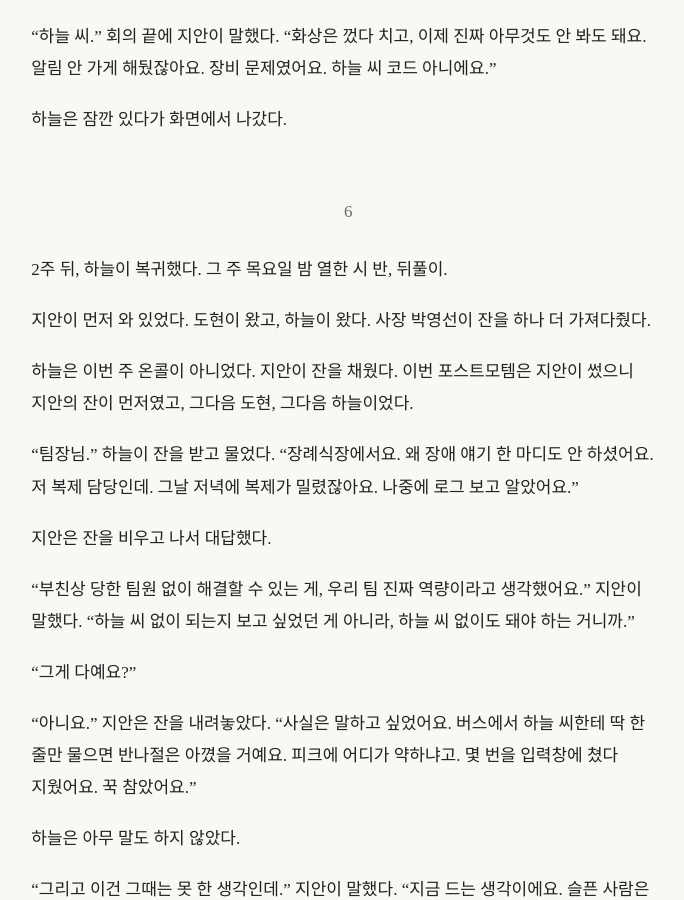
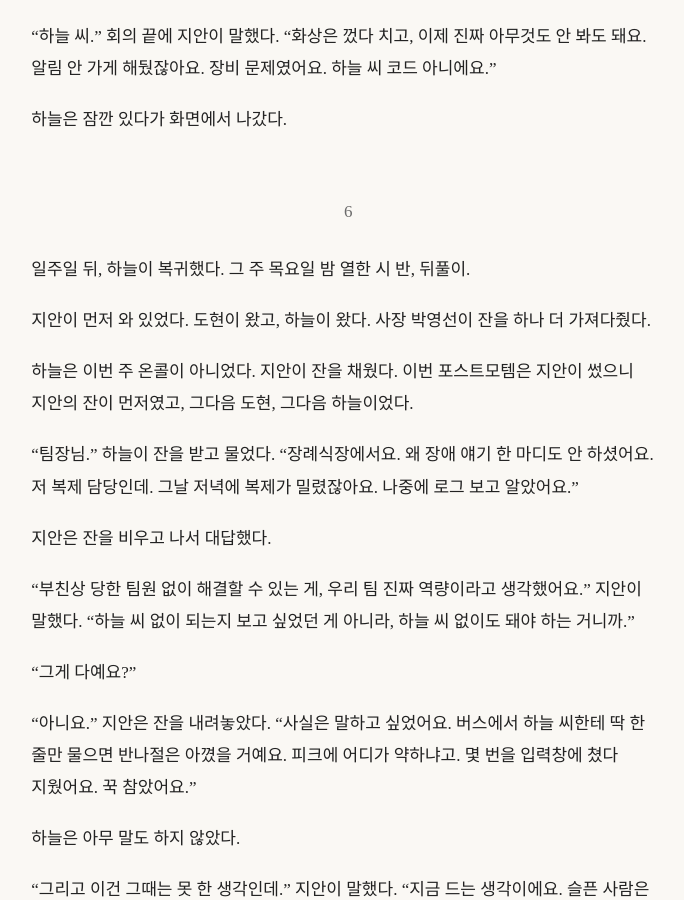
Before and after one commit to benelog/postmortem, a Jekyll site: the page built from _episodes/episode-9.md, in a window 1280 px wide and 900 px high, scrolled down 5285 px. Shown: the whole window, without its empty margins (290-974 px from the left). Built offline with Jekyll 4.4.1, drawn with Linux system fonts in a browser that asks for light colours.

Commit message:
9화 수정: 하늘 휴가 기간 2주에서 1주로 단축

```diff
--- a/_episodes/episode-9.md
+++ b/_episodes/episode-9.md
@@ -129,7 +129,7 @@ layout: episode
 
 ## 6
 
-2주 뒤, 하늘이 복귀했다. 그 주 목요일 밤 열한 시 반, 뒤풀이.
+일주일 뒤, 하늘이 복귀했다. 그 주 목요일 밤 열한 시 반, 뒤풀이.
 
 지안이 먼저 와 있었다. 도현이 왔고, 하늘이 왔다. 사장 박영선이 잔을 하나 더 가져다줬다.
 
```
